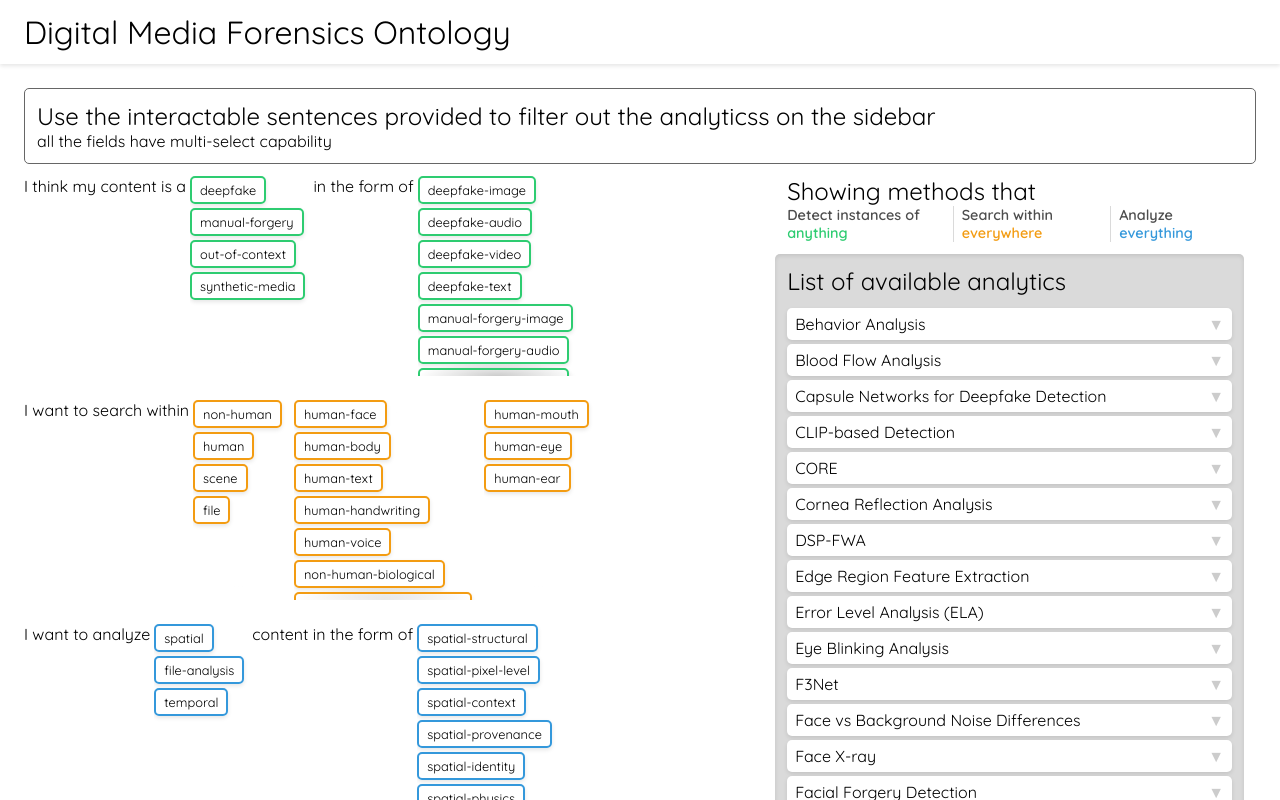
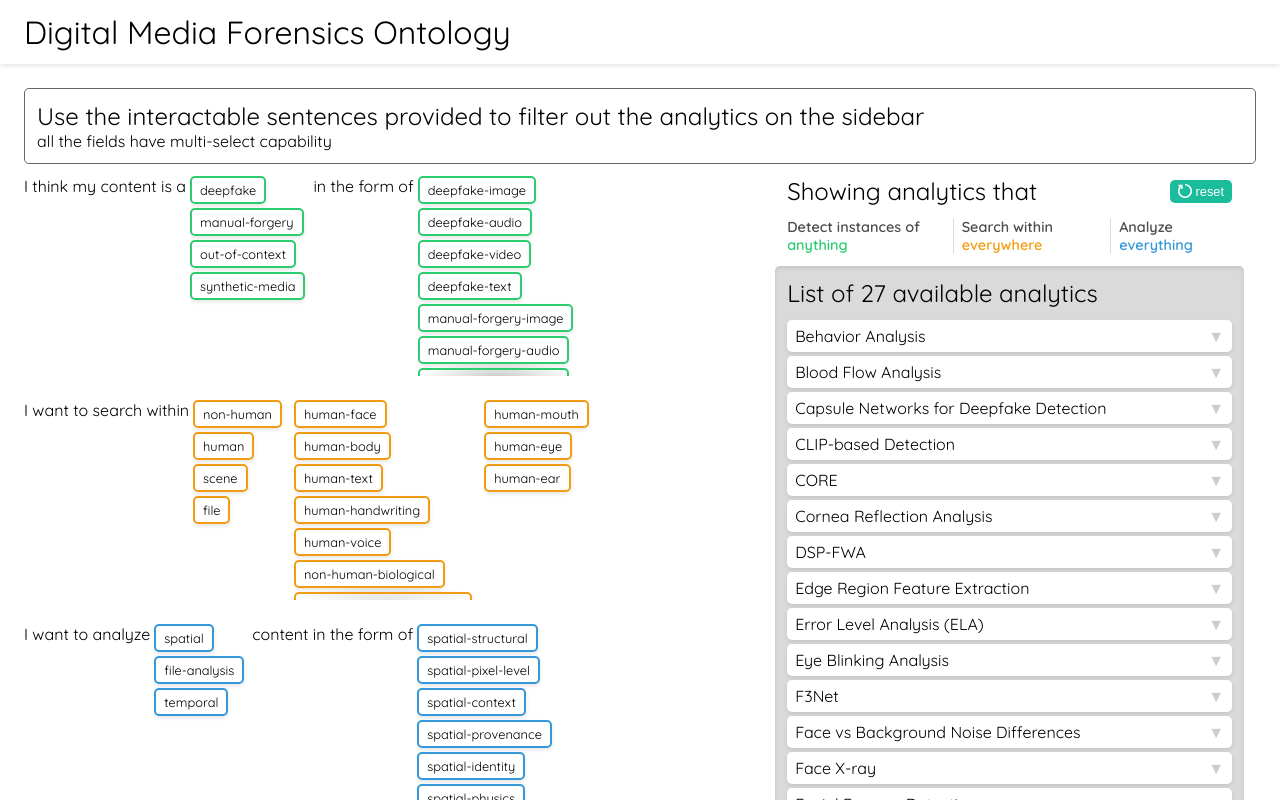
Before and after one commit to DeFake-Project/varuna, a Next.js app: page /ontology in a window 1280 px wide. Shown: the top 800 px of the page. Built offline with nearby package versions, Linux system fonts and the light colour scheme; what fuzzyset would draw is missing.

Commit message:
added reset, minor fixes

```diff
--- a/src/app/analytics/analytic-block.tsx
+++ b/src/app/analytics/analytic-block.tsx
@@ -2,12 +2,15 @@ import React from "react";
 import { AnalyticType } from "@/lib/customTypes";
 import Link from "next/link";
 
+const studyData = require("@/data/study.json");
+
 interface AnalyticBlockProps {
     data: AnalyticType,
-    hasOntology: boolean
+    hasOntology: boolean,
+    studyCode: string | null,
 }
 
-const AnalyticBlock = ({ data, hasOntology = true }: AnalyticBlockProps) => {
+const AnalyticBlock = ({ data, hasOntology = true, studyCode = null }: AnalyticBlockProps) => {
     const [isCollapsed, setIsCollapsed] = React.useState(true);
 
     const toggleCollapse = () => {
@@ -38,6 +41,16 @@ const AnalyticBlock = ({ data, hasOntology = true }: AnalyticBlockProps) => {
             <span className="text-xs">{value}</span>
         </li>
     ));
+
+    let studyParams: string = "";
+    if (studyCode && studyData[studyCode]) {
+        if (studyData[studyCode][data.id]) {
+            studyParams = `&acc${studyData[studyCode][data.id]}`;
+        } else {
+            // assign random number between 1 and 48
+            studyParams = `&acc${Math.floor(Math.random() * 48) + 1}`;
+        }
+    }
 
     return (
         <div className="analytic-item-container">
@@ -88,7 +101,7 @@ const AnalyticBlock = ({ data, hasOntology = true }: AnalyticBlockProps) => {
                         >
                             Code URL
                         </a>
-                        <Link href={`?modal=true&analytic=${data.id}`}>
+                        <Link href={`?modal=true&analytic=${data.id}${studyParams}`}>
                             <button type="button" className="button">Use Analytic</button>
                         </Link>
                     </div>
--- a/src/app/analytics/analytics-container.tsx
+++ b/src/app/analytics/analytics-container.tsx
@@ -2,13 +2,19 @@
 import React from "react";
 import AnalyticBlock from "@/app/analytics/analytic-block";
 import { OntologyFilter } from '@/lib/customTypes';
-import { useAppSelector } from '@/lib/hooks';
+import { useAppDispatch, useAppSelector } from '@/lib/hooks';
 
 
 import { AnalyticType } from "@/lib/customTypes";
-import { filteredAnalytics } from "@/lib/features/ontology/ontologySlice";
+import { filteredAnalytics, initializeOntology } from "@/lib/features/ontology/ontologySlice";
+import { useSearchParams } from "next/navigation";
+import { ResetIcon } from "../shared/icons";
 
 const AnalyticsContainer = ({ hasOntology }: { hasOntology: boolean }) => {
+    const searchParams = useSearchParams();
+    const dispatch = useAppDispatch();
+    const studyCode = searchParams.get("study");
+
     const [searchString, setSearchString] = React.useState("");
 
     const filter: OntologyFilter = useAppSelector((state) => state.ontology.filter);
@@ -32,12 +38,17 @@ const AnalyticsContainer = ({ hasOntology }: { hasOntology: boolean }) => {
 
     const analyticsBlocks = analyticsList.analytics.length > 0
         ? analyticsList.analytics.map(
-            (item: AnalyticType, index: number) => <AnalyticBlock key={`analytic-${index}`} data={item} hasOntology={hasOntology} />
+            (item: AnalyticType, index: number) => <AnalyticBlock key={`analytic-${index}`} data={item} hasOntology={hasOntology} studyCode={studyCode} />
         )
         : <p>No analytics available for the current selection</p>;
 
     const analyticsHeader = hasOntology ? <div className="analytics-header">
-        <h2>Showing methods that</h2>
+        <div>
+            <h2>Showing analytics that</h2>
+            <button type="button" className="button button-small" onClick={() => dispatch(initializeOntology())}>
+                <ResetIcon height={14} width={14} color="#fff" /> reset
+            </button>
+        </div>
         <ul>
             <li>Detect instances of <span className="why">{analyticsList.why.length > 0 ? analyticsList.why.join(", ") : "anything"}</span></li>
             <li>Search within <span className="where">{analyticsList.where.length > 0 ? analyticsList.where.join(", ") : "everywhere"}</span></li>
@@ -45,7 +56,7 @@ const AnalyticsContainer = ({ hasOntology }: { hasOntology: boolean }) => {
         </ul>
     </div>
         : <div className="analytics-header search">
-            <input type="text" name="search" id="search" title="search" placeholder="Search for a method" onChange={(e) => setSearchString(e.target.value)} value={searchString} />
+            <input type="text" name="search" id="search" title="search" placeholder="Search for a analytics" onChange={(e) => setSearchString(e.target.value)} value={searchString} />
         </div>;
 
 
@@ -53,7 +64,7 @@ const AnalyticsContainer = ({ hasOntology }: { hasOntology: boolean }) => {
         <div className="analytics-sidebar">
             {analyticsHeader}
             <div className="analytics-container">
-                <h2>List of available analytics</h2>
+                <h2>List of {analyticsList.analytics.length} available analytics</h2>
                 {analyticsBlocks}
             </div>
         </div>
--- a/src/app/ontology/page.tsx
+++ b/src/app/ontology/page.tsx
@@ -14,7 +14,7 @@ export default function Page() {
     <Header />
     <main className="ontology">
       <section className="instructions">
-        <h2>Use the interactable sentences provided to filter out the analyticss on the sidebar</h2>
+        <h2>Use the interactable sentences provided to filter out the analytics on the sidebar</h2>
         <p>all the fields have multi-select capability</p>
       </section>
       <OntologyContainer />
--- a/src/app/shared/icons.tsx
+++ b/src/app/shared/icons.tsx
@@ -5,3 +5,9 @@ export const CloseIcon = ({ width = 24, height = 24, color = '#000000' }) => (
         <path d="M 10,10 L 30,30 M 30,10 L 10,30" stroke="black" strokeWidth="4" />
     </svg>
 );
+
+export const ResetIcon = ({ width = 24, height = 24, color = '#000000' }) => (
+    <svg fill={color} width={width} height={height} viewBox="0 0 1920 1920" xmlns="http://www.w3.org/2000/svg">
+        <path d="M960 0v213.333c411.627 0 746.667 334.934 746.667 746.667S1371.627 1706.667 960 1706.667 213.333 1371.733 213.333 960c0-197.013 78.4-382.507 213.334-520.747v254.08H640V106.667H53.333V320h191.04C88.64 494.08 0 720.96 0 960c0 529.28 430.613 960 960 960s960-430.72 960-960S1489.387 0 960 0" fillRule="evenodd" />
+    </svg>
+);
--- a/src/app/styles/components.scss
+++ b/src/app/styles/components.scss
@@ -40,6 +40,14 @@
                 color: $what-spatial;
             }
         }
+    }
+
+    >div {
+        display: flex;
+        align-items: center;
+        justify-content: space-between;
+        gap: 8px;
+        margin-bottom: 12px;
     }
 
     &.search {
--- a/src/app/styles/elements.scss
+++ b/src/app/styles/elements.scss
@@ -64,7 +64,7 @@ button {
 }
 
 .button {
-    display: inline-block;
+    display: flex;
     padding: 8px 16px;
     background: $primary-color;
     color: $white;
@@ -72,6 +72,8 @@ button {
     font-size: 1em;
     text-decoration: none;
     transition: background-color 0.3s ease;
+    justify-content: center;
+    gap: 4px;
 
     &.button-small {
         padding: 4px 8px;
--- a/src/lib/features/ontology/ontologySlice.ts
+++ b/src/lib/features/ontology/ontologySlice.ts
@@ -1,7 +1,7 @@
-import { PayloadAction, createAsyncThunk, createSlice } from '@reduxjs/toolkit';
+import { PayloadAction, createSlice } from '@reduxjs/toolkit';
 import generateLinearOntology from '@/app/helpers/get-linear-ontology';
 import processOntology from '@/app/helpers/get-ontology-tree';
-import { OntologyFilter, OntologyEdge, OntologyState, OntologyNode, AnalyticType, AnalyticFilter } from '@/lib/customTypes';
+import { OntologyFilter, OntologyEdge, OntologyState, AnalyticType } from '@/lib/customTypes';
 import { SELECTED, AVAILABLE, EXISTS } from '@/lib/constants';
 import FuzzySet from 'fuzzyset';
 
@@ -41,7 +41,7 @@ const recursivelySetChildren = (filter: OntologyFilter, parentName: string) => {
 
 const recursiveleSetParents = (filter: OntologyFilter, childName: string) => {
     const parents = edges.filter((edge: any) => edge.target === childName);
-    console.log(">> ", parents, childName)
+    // console.log(">> ", parents, childName)
     if (parents.length == 0 || (parents.length == 1 && parents[0].source == "start")) return filter;
 
     let newFilter: OntologyFilter = filter;
@@ -90,7 +90,7 @@ export const filteredAnalytics = (filter: OntologyFilter = {}, searchString: str
     } else if (searchString.length > 0) {
         const nameMatch = fuzz.get(searchString)
         const descMatch = fuzzDesc.get(searchString, null, 0.6)
-        console.log(">> ", nameMatch, descMatch)
+        // console.log(">> ", nameMatch, descMatch)
 
         analyticsList = analyticsList
             .filter(
@@ -117,6 +117,7 @@ export const filteredAnalytics = (filter: OntologyFilter = {}, searchString: str
                         const whySubset = [...selectedWhy].filter((e: string) => item.why.includes(e));
                         // console.log(">> ", whySubset.length > 0 && whySubset.length >= selectedWhy.length, whySubset, selectedWhy, item.why)
                         return whySubset.length > 0 && whySubset.length >= selectedWhy.length;
+                        // return selectedWhy.some((e: string) => item.why.includes(e))
                     })
         } if (selectedWhere.length > 0) {
             analyticsList = analyticsList
@@ -149,7 +150,6 @@ export const filteredAnalytics = (filter: OntologyFilter = {}, searchString: str
 const _filterOptionSelected = (state: OntologyState, itemName: string) => {
     // set progeny to available
     const newFilter: OntologyFilter = state.filter;
-    console.log("++> Option selected:", itemName, newFilter[itemName].state)
     if (newFilter[itemName].state === SELECTED) {
         newFilter[itemName].state = EXISTS;
         state.filter = newFilter;
@@ -185,18 +185,11 @@ const _setAvilableFilter = (state: OntologyState, availableAnalytics: AnalyticTy
     return newFilter;
 }
 
-const _updateFilter = (state: any, action: PayloadAction<any>, actionType: string) => {
+const _updateFilter = (state: any, actionType: string, action: PayloadAction<any> | null) => {
     switch (actionType) {
         case "activate":
             console.log("++ Set activated:", action)
-            _filterOptionSelected(state, action.payload)
-            break;
-        case "available":
-            console.log("++ Set available:", action)
-            break;
-        case "reset":
-            console.log("++ Reset filter")
-
+            _filterOptionSelected(state, action?.payload)
             break;
         default:
             break;
@@ -218,7 +211,7 @@ export const ontologySlice = createSlice({
         },
         activateItem: {
             reducer(state, action: PayloadAction<any>) {
-                _updateFilter(state, action, "activate");
+                _updateFilter(state, "activate", action);
             },
             prepare(payload: any) {
                 return { payload };
```
Also changed, not shown: src/app/page.tsx (+0 -116 lines).
